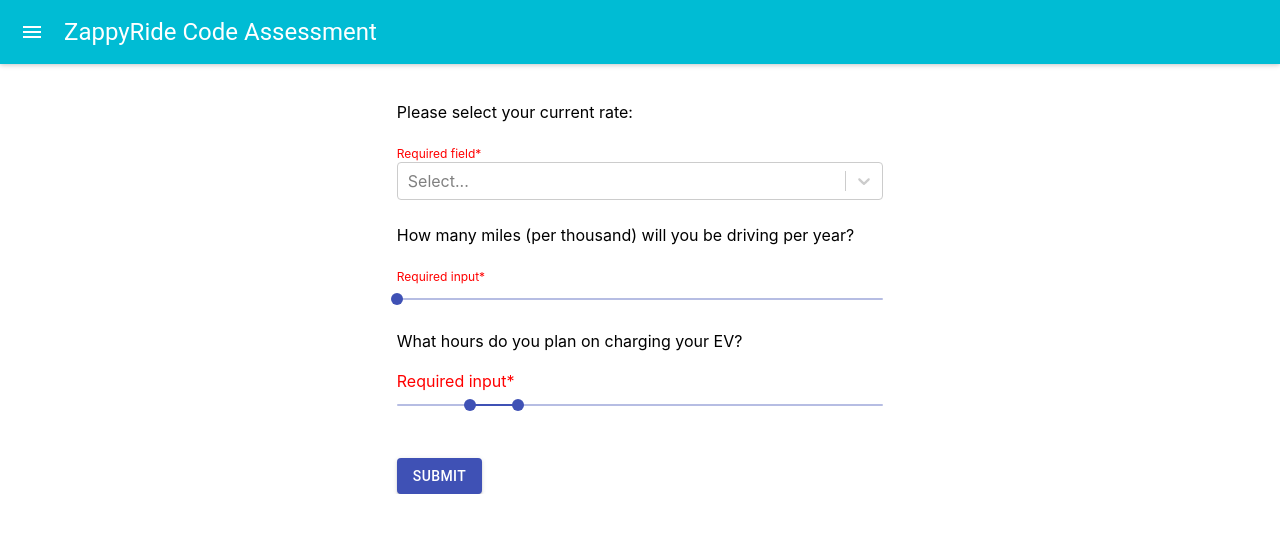
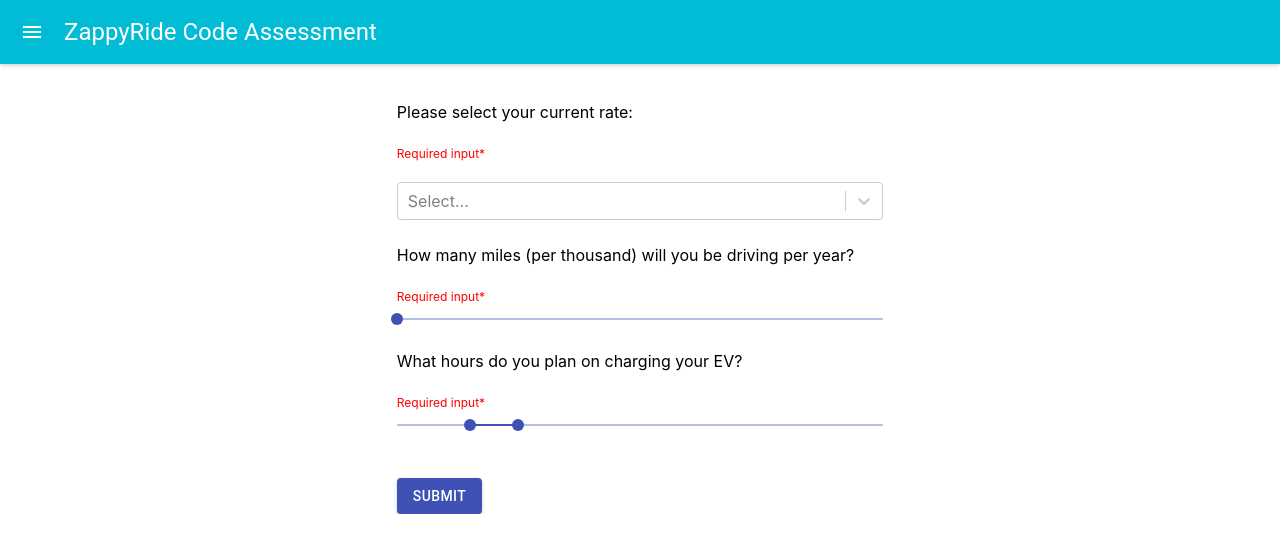
Before and after one commit to aimee-liang/zappyride-code-assessment, a React (Create React App) app: page / in a window 1280 px wide. Shown: the top 552 px of the page. Built offline with nearby package versions, Linux system fonts and the light colour scheme.

Commit message:
Fixed font size error in Form.jsx for hours slider

```diff
--- a/src/Components/Form.jsx
+++ b/src/Components/Form.jsx
@@ -59,7 +59,8 @@
                 <label>Please select your current rate:</label>
                     <br/>
                     <br/>
-                    {rateInState ? null : <span style={{color: "red", fontSize: "12px"}}>Required field*</span>}
+                    {rateInState ? null : <span style={{color: "red", fontSize: "12px"}}>Required input* </span>}
+                    <br/>
                     <br/>
                     <SelectRate rateSetter={rateSetter} rateInState={updateRateInState} />
                 <label>How many miles (per thousand) will you be driving per year?</label>
@@ -71,7 +72,7 @@
                 <label>What hours do you plan on charging your EV?</label>
                     <br/>
                     <br/>
-                    {hoursInState? null : <span style={{color: "red", fontsize: "12px"}}>Required input* </span>}
+                    {hoursInState? null : <span style={{color: "red", fontSize: "12px"}}>Required input* </span>}
                     <SelectHours hourSetter={hourSetter} updateHoursInState={updateHoursInState}/>
                     <br/>
                 <Button variant="contained" color="primary" onSubmit={dataToApp}>Submit</Button>
```
